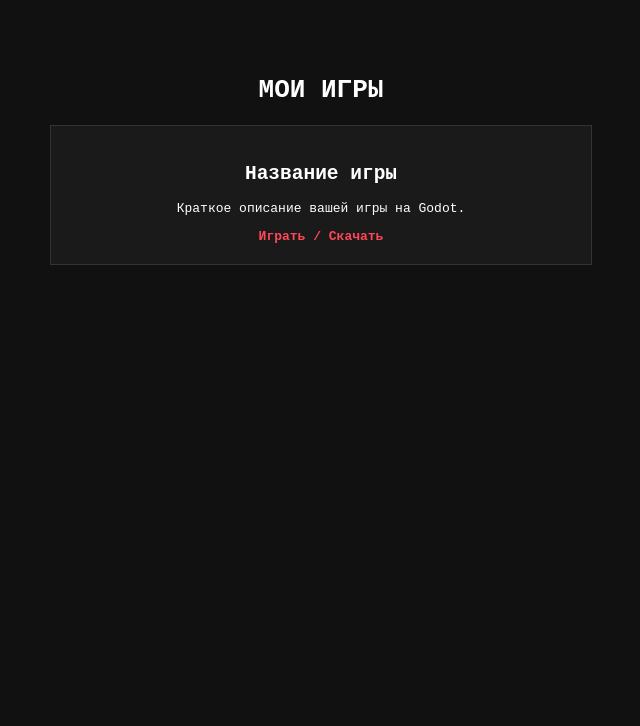
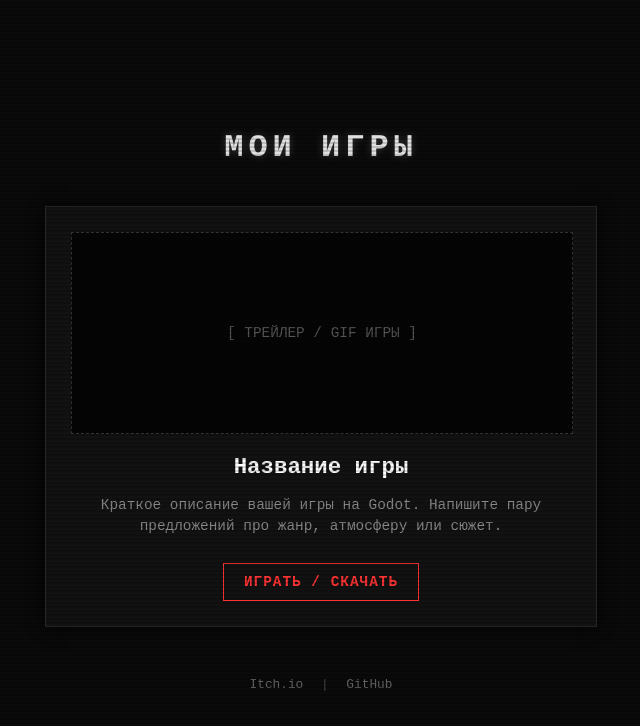
Before and after one commit to Shkaf1k/Games-of-Shkaf1k, a plain HTML site: page index.html in a window 1280 px wide. Shown: the whole page, without its empty margins (319-959 px from the left). Drawn offline with Linux system fonts and the light colour scheme.

Commit message:
Enhance styles and structure of index.html
Updated styles for improved layout and aesthetics, including background color, font family, and hover effects. Modified HTML structure and content for better presentation.

```diff
--- a/index.html
+++ b/index.html
@@ -2,32 +2,157 @@
 <html lang="ru">
 <head>
     <meta charset="UTF-8">
+    <meta name="viewport" content="width=device-width, initial-scale=1.0">
     <title>Мои Игры</title>
     <style>
+        /* Темный фон и пиксельный/моноширинный шрифт */
         body {
-            background-color: #111;
+            background-color: #0a0a0a;
+            color: #e0e0e0;
+            font-family: 'Courier New', Courier, monospace;
+            display: flex;
+            flex-direction: column;
+            align-items: center;
+            justify-content: center;
+            min-height: 100vh;
+            margin: 0;
+            padding: 20px;
+            box-sizing: border-box;
+            position: relative;
+            overflow-x: hidden;
+        }
+
+        /* Эффект старого CRT-монитора (сканирующие полосы) */
+        body::before {
+            content: " ";
+            display: block;
+            position: fixed;
+            top: 0; left: 0; bottom: 0; right: 0;
+            background: linear-gradient(rgba(18, 16, 16, 0) 50%, rgba(0, 0, 0, 0.25) 50%);
+            background-size: 100% 4px;
+            z-index: 10;
+            pointer-events: none;
+            opacity: 0.6;
+        }
+
+        h1 {
+            letter-spacing: 5px;
+            text-transform: uppercase;
+            font-size: 2rem;
+            margin-bottom: 40px;
+            text-shadow: 0 0 8px rgba(255, 255, 255, 0.2);
+        }
+
+        /* Контейнер карточки игры */
+        .game-card {
+            background-color: #121212;
+            border: 1px solid #2a2a2a;
+            max-width: 500px;
+            width: 100%;
+            padding: 25px;
+            text-align: center;
+            box-shadow: 0 0 15px rgba(0,0,0,0.8);
+            transition: all 0.3s ease;
+            position: relative;
+            z-index: 1;
+        }
+
+        /* Эффект при наведении на карточку */
+        .game-card:hover {
+            border-color: #ff3333;
+            box-shadow: 0 0 20px rgba(255, 51, 51, 0.3);
+            transform: translateY(-3px);
+        }
+
+        /* Плейсхолдер для гифки/скриншота игры */
+        .game-preview {
+            width: 100%;
+            height: 200px;
+            background-color: #050505;
+            border: 1px dashed #333;
+            display: flex;
+            align-items: center;
+            justify-content: center;
+            color: #555;
+            margin-bottom: 20px;
+            font-size: 0.9rem;
+            object-fit: cover;
+        }
+
+        .game-title {
+            font-size: 1.4rem;
+            color: #ffffff;
+            margin-top: 0;
+            margin-bottom: 10px;
+        }
+
+        .game-description {
+            font-size: 0.9rem;
+            color: #888;
+            line-height: 1.5;
+            margin-bottom: 25px;
+        }
+
+        /* Кнопка */
+        .btn {
+            display: inline-block;
+            color: #ff3333;
+            text-decoration: none;
+            border: 1px solid #ff3333;
+            padding: 10px 20px;
+            font-weight: bold;
+            font-size: 0.9rem;
+            letter-spacing: 1px;
+            transition: all 0.2s ease;
+            background: transparent;
+        }
+
+        .btn:hover {
+            background-color: #ff3333;
+            color: #000;
+            box-shadow: 0 0 10px #ff3333;
+            cursor: pointer;
+        }
+
+        /* Подвал со ссылками на социалки/itch.io */
+        footer {
+            margin-top: 50px;
+            font-size: 0.8rem;
+            color: #444;
+            z-index: 1;
+        }
+
+        footer a {
+            color: #666;
+            text-decoration: none;
+            margin: 0 10px;
+        }
+
+        footer a:hover {
             color: #fff;
-            font-family: monospace;
-            text-align: center;
-            padding: 50px;
         }
-        .game-card {
-            border: 1px solid #333;
-            margin: 20px auto;
-            max-width: 500px;
-            padding: 20px;
-            background: #1a1a1a;
-        }
-        a { color: #ff4757; text-decoration: none; font-weight: bold; }
     </style>
 </head>
 <body>
-    <h1>МОИ ИГРЫ</h1>
+
+    <h1>Мои Игры</h1>
 
     <div class="game-card">
-        <h2>Название игры</h2>
-        <p>Краткое описание вашей игры на Godot.</p>
-        <a href="ССЫЛКА_НА_СКАЧИВАНИЕ_ИЛИ_ИГРУ">Играть / Скачать</a>
+        <!-- Сюда можно вставить <img> с GIF или превью вашей игры -->
+        <div class="game-preview">[ ТРЕЙЛЕР / GIF ИГРЫ ]</div>
+
+        <h2 class="game-title">Название игры</h2>
+        <p class="game-description">
+            Краткое описание вашей игры на Godot. Напишите пару предложений про жанр, атмосферу или сюжет.
+        </p>
+
+        <a href="https://itch.io" class="btn" target="_blank">ИГРАТЬ / СКАЧАТЬ</a>
     </div>
+
+    <footer>
+        <a href="https://itch.io" target="_blank">Itch.io</a> |
+        <a href="https://github.com" target="_blank">GitHub</a>
+    </footer>
+
 </body>
 </html>
```
